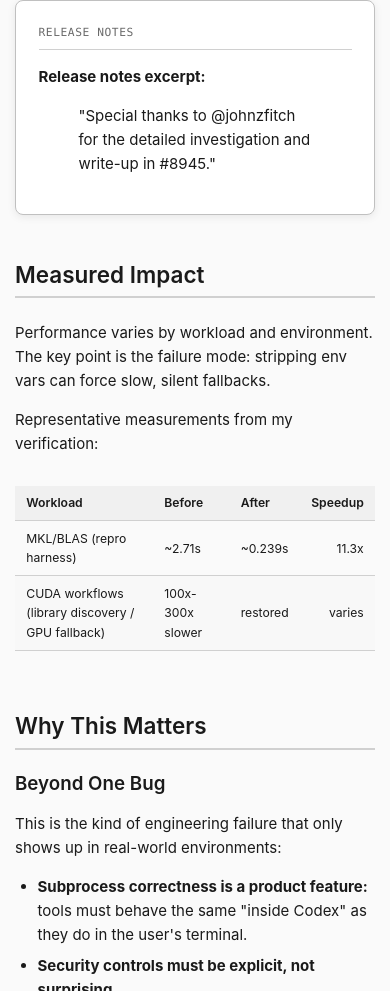
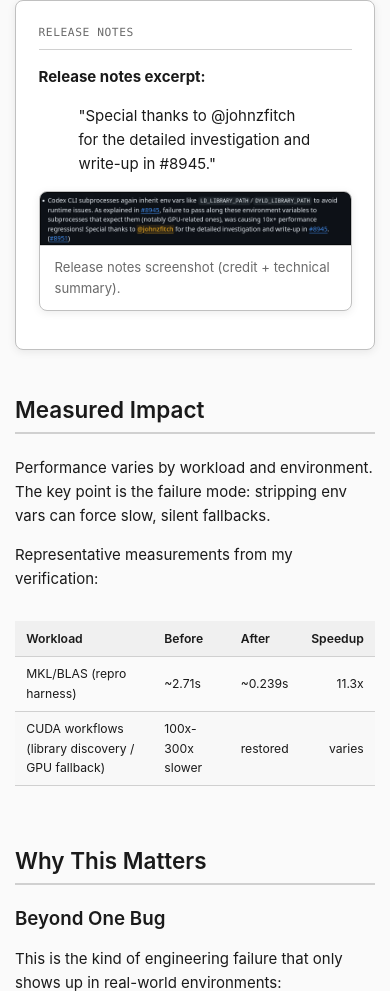
Before and after one commit to johnzfitch/johnzfitch, a website: page web/ghost.html in a window 390 px wide. Shown: the part 3771-4762 px from the top of the page. Drawn offline with Linux system fonts and the light colour scheme.

Commit message:
Add release-notes screenshot proof
Adds a small screenshot proof block to the Ghost case study to make the page feel more concrete and less text-heavy.

```diff
--- a/web/assets/css/site.css
+++ b/web/assets/css/site.css
@@ -435,6 +435,29 @@ dd {
   display: inline-block;
 }
 
+/* Screenshots / proof images */
+.screenshot-figure {
+  margin: 1rem 0;
+  border: 1px solid var(--border-panel);
+  border-radius: 8px;
+  overflow: hidden;
+  background: var(--bg-panel);
+  box-shadow: 0 2px 8px var(--shadow);
+}
+
+.screenshot-img {
+  display: block;
+  width: 100%;
+  height: auto;
+}
+
+.screenshot-caption {
+  padding: 0.75rem 1rem;
+  font-size: 0.875rem;
+  color: var(--text-muted);
+  border-top: 1px solid var(--border-color);
+}
+
 /* Timeline */
 .timeline {
   border-left: 2px solid var(--border-color);
--- a/web/ghost.html
+++ b/web/ghost.html
@@ -135,6 +135,10 @@
 	          <blockquote>
 	            <p>"Special thanks to @johnzfitch for the detailed investigation and write-up in #8945."</p>
 	          </blockquote>
+	          <figure class="screenshot-figure">
+	            <img src="assets/images/codex-release-notes-credit.png" class="screenshot-img" width="880" height="160" alt="Release notes screenshot mentioning LD_LIBRARY_PATH/DYLD_LIBRARY_PATH inheritance and crediting @johnzfitch.">
+	            <figcaption class="screenshot-caption">Release notes screenshot (credit + technical summary).</figcaption>
+	          </figure>
 	        </div>
 	      </section>
 
```
Also changed, not shown: web/assets/images/codex-release-notes-credit.png (added).
